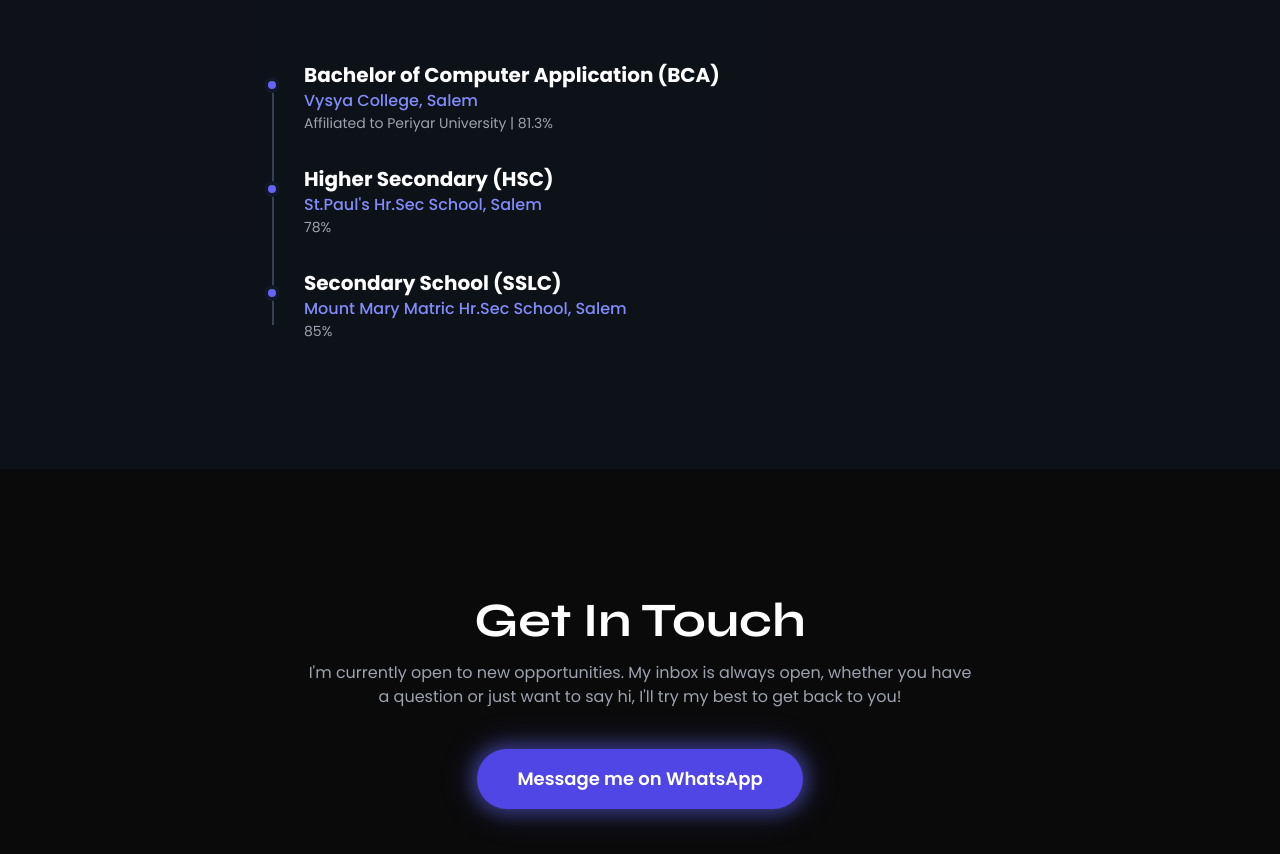
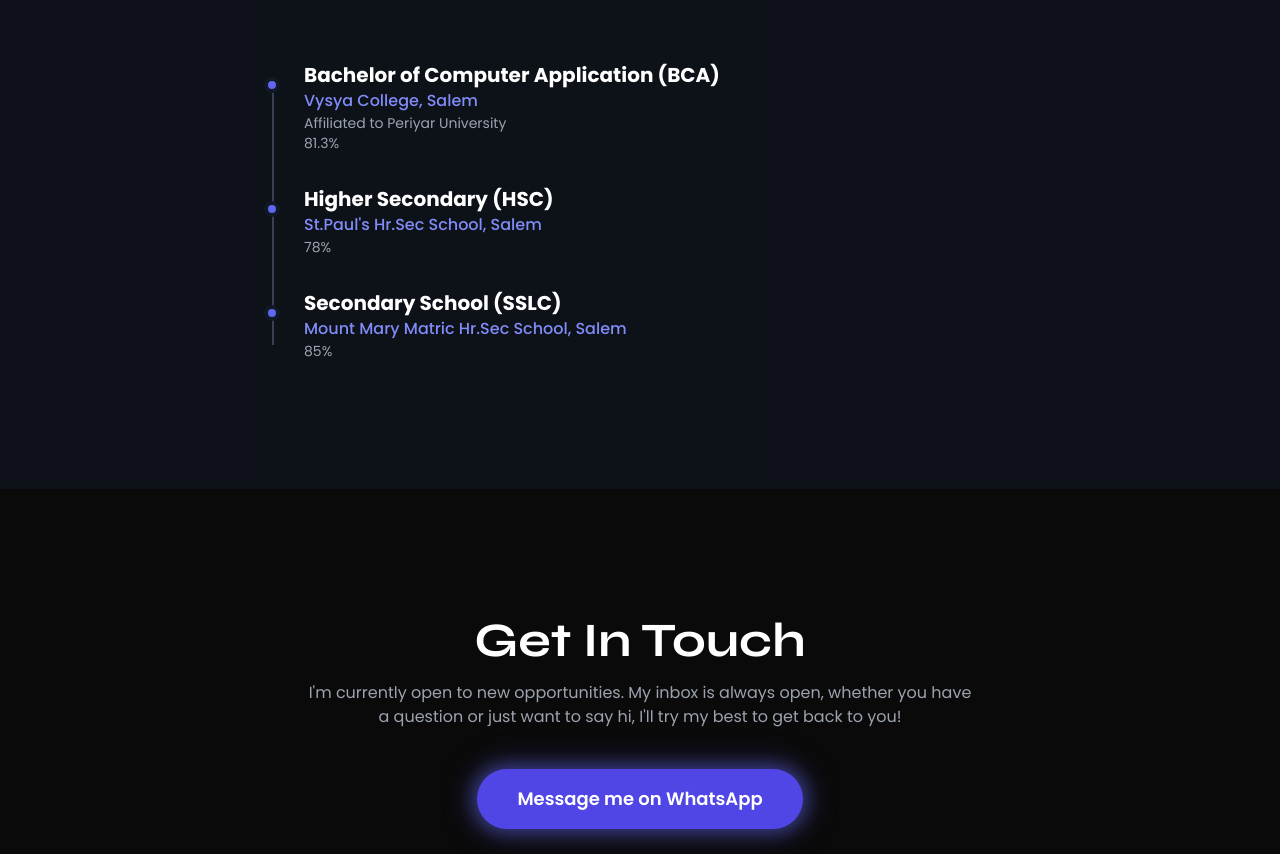
Before and after one commit to dhanushs005/dhanush-portfolio, a plain HTML site: page index.html in a window 1280 px wide. Shown: the part 2309-3163 px from the top of the page. Drawn offline with nearby package versions, Linux system fonts and the light colour scheme.

Commit message:
Update index.html

```diff
--- a/index.html
+++ b/index.html
@@ -200,7 +200,8 @@
                     <div class="absolute left-4 top-4 w-4 h-4 bg-indigo-500 rounded-full border-4 border-gray-900 -translate-x-1/2"></div>
                     <h3 class="text-xl font-bold text-white">Bachelor of Computer Application (BCA)</h3>
                     <p class="text-indigo-400 font-medium">Vysya College, Salem</p>
-                    <p class="text-gray-400 text-sm">Affiliated to Periyar University | 81.3%</p>
+                    <p class="text-gray-400 text-sm">Affiliated to Periyar University </p>
+                    <p class="text-gray-400 text-sm">81.3%</p>
                 </div>
                 <div class="education-item gsap-reveal pl-12 relative">
                     <div class="absolute left-4 top-4 w-4 h-4 bg-indigo-500 rounded-full border-4 border-gray-900 -translate-x-1/2"></div>
```
